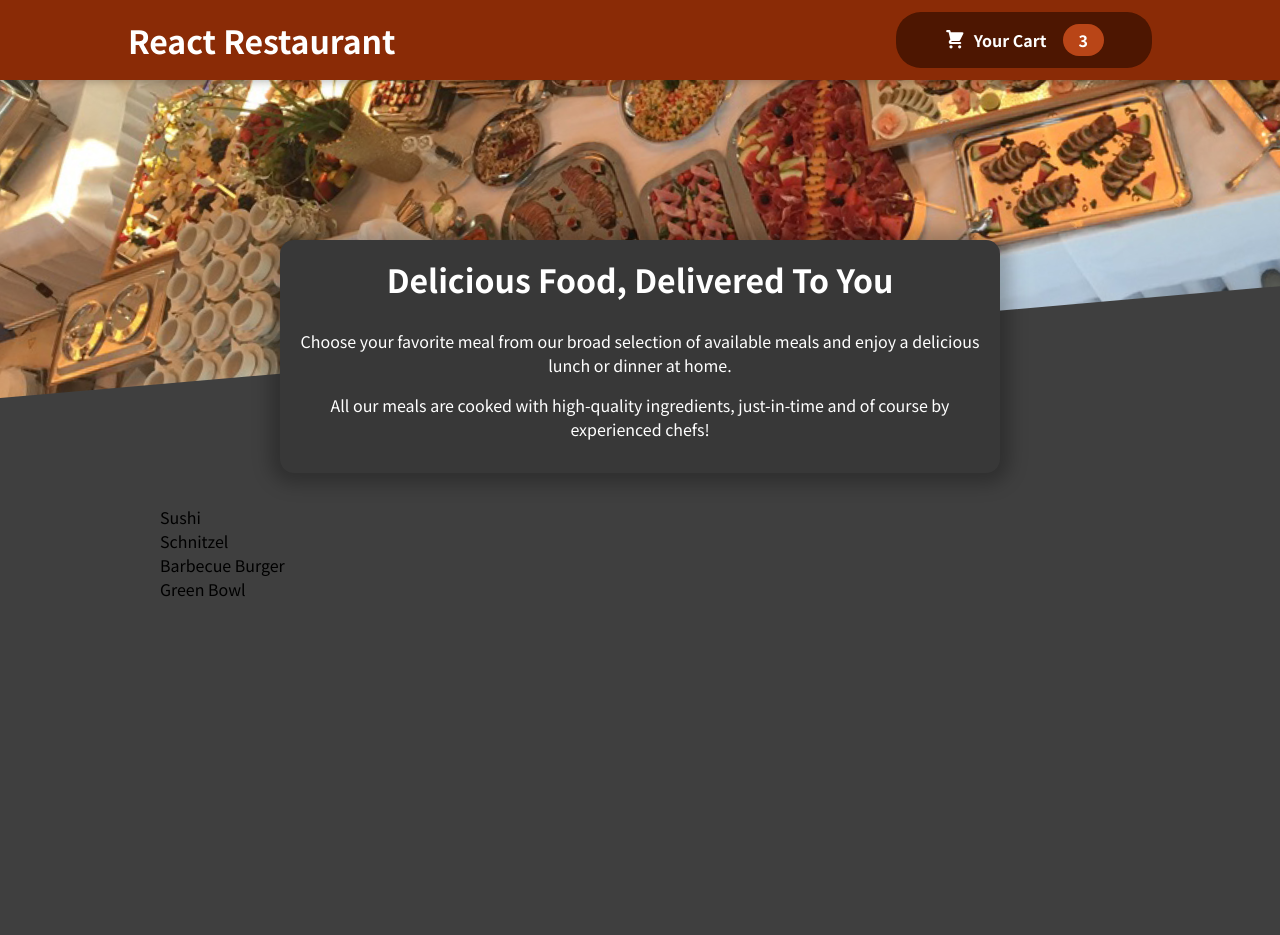
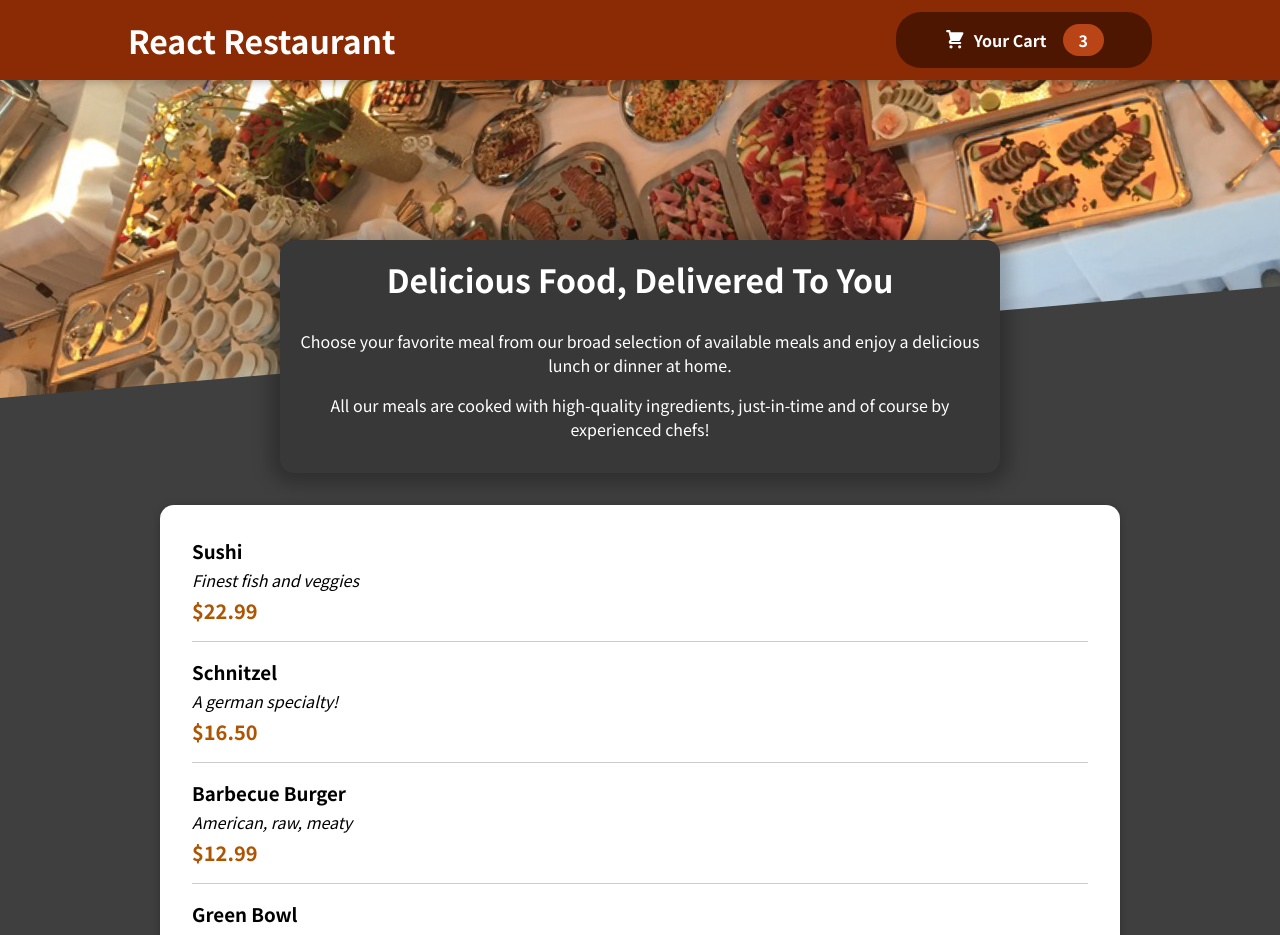
Before and after one commit to ahmed-sakka/react-restaurant, a JavaScript app: page / in a window 1280 px wide. Shown: the top 935 px of the page. Before the commit the page ends 800 px from the top, so only its background shows below. Built offline with nearby package versions, Linux system fonts and the light colour scheme.

Commit message:
card and meal item component

```diff
--- /dev/null
+++ b/src/components/Meals/MealItem/MealItem.js
@@ -0,0 +1,18 @@
+import classes from './MealItem.module.css';
+
+const MealItem = (props) => {
+  // format price
+  const price = `$${props.price.toFixed(2)}`;
+  return (
+    <li className={classes.meal}>
+      <div>
+        <h3>{props.name}</h3>
+        <div className={classes.description}>{props.description}</div>
+        <div className={classes.price}>{price}</div>
+      </div>
+      <div></div>
+    </li>
+  );
+};
+
+export default MealItem;
--- /dev/null
+++ b/src/components/Meals/MealItem/MealItem.module.css
@@ -0,0 +1,22 @@
+.meal {
+  display: flex;
+  justify-content: space-between;
+  margin: 1rem;
+  padding-bottom: 1rem;
+  border-bottom: 1px solid #ccc;
+}
+
+.meal h3 {
+  margin: 0 0 0.25rem 0;
+}
+
+.description {
+  font-style: italic;
+}
+
+.price {
+  margin-top: 0.25rem;
+  font-weight: bold;
+  color: #ad5502;
+  font-size: 1.25rem;
+}
--- a/src/components/Meals/MealsList.js
+++ b/src/components/Meals/MealsList.js
@@ -1,13 +1,23 @@
+import Card from '../UI/Card';
 import { MOCK_MEALS } from '../../data/mockMeals';
 import classes from './MealsList.module.css';
+import MealItem from './MealItem/MealItem';
 
 const MealsList = () => {
   const mealsList = MOCK_MEALS.map((meal) => (
-    <li key={meal.id}>{meal.name}</li>
+    <MealItem
+      key={meal.id}
+      name={meal.name}
+      description={meal.description}
+      price={meal.price}
+    />
   ));
+
   return (
     <section className={classes.meals}>
-      <ul>{mealsList}</ul>
+      <Card>
+        <ul>{mealsList}</ul>
+      </Card>
     </section>
   );
 };
--- /dev/null
+++ b/src/components/UI/Card.js
@@ -0,0 +1,9 @@
+import classes from './Card.module.css';
+
+const Card = (props) => {
+  return (
+    <div className={`${classes.card} ${props.className}`}>{props.children}</div>
+  );
+};
+
+export default Card;
--- /dev/null
+++ b/src/components/UI/Card.module.css
@@ -0,0 +1,6 @@
+.card {
+  padding: 1rem;
+  box-shadow: 0 2px 8px rgba(0, 0, 0, 0.25);
+  border-radius: 14px;
+  background-color: white;
+}
```
